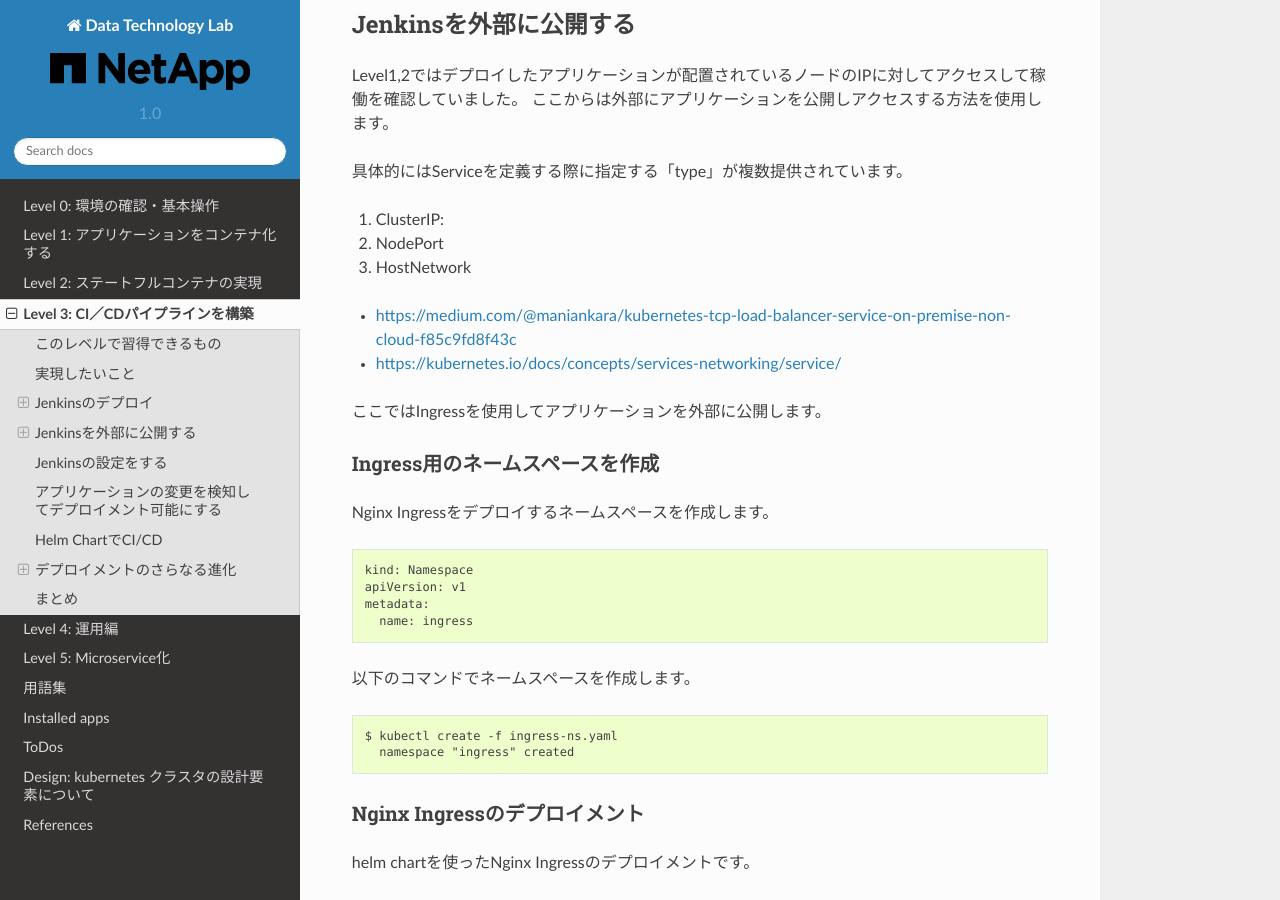
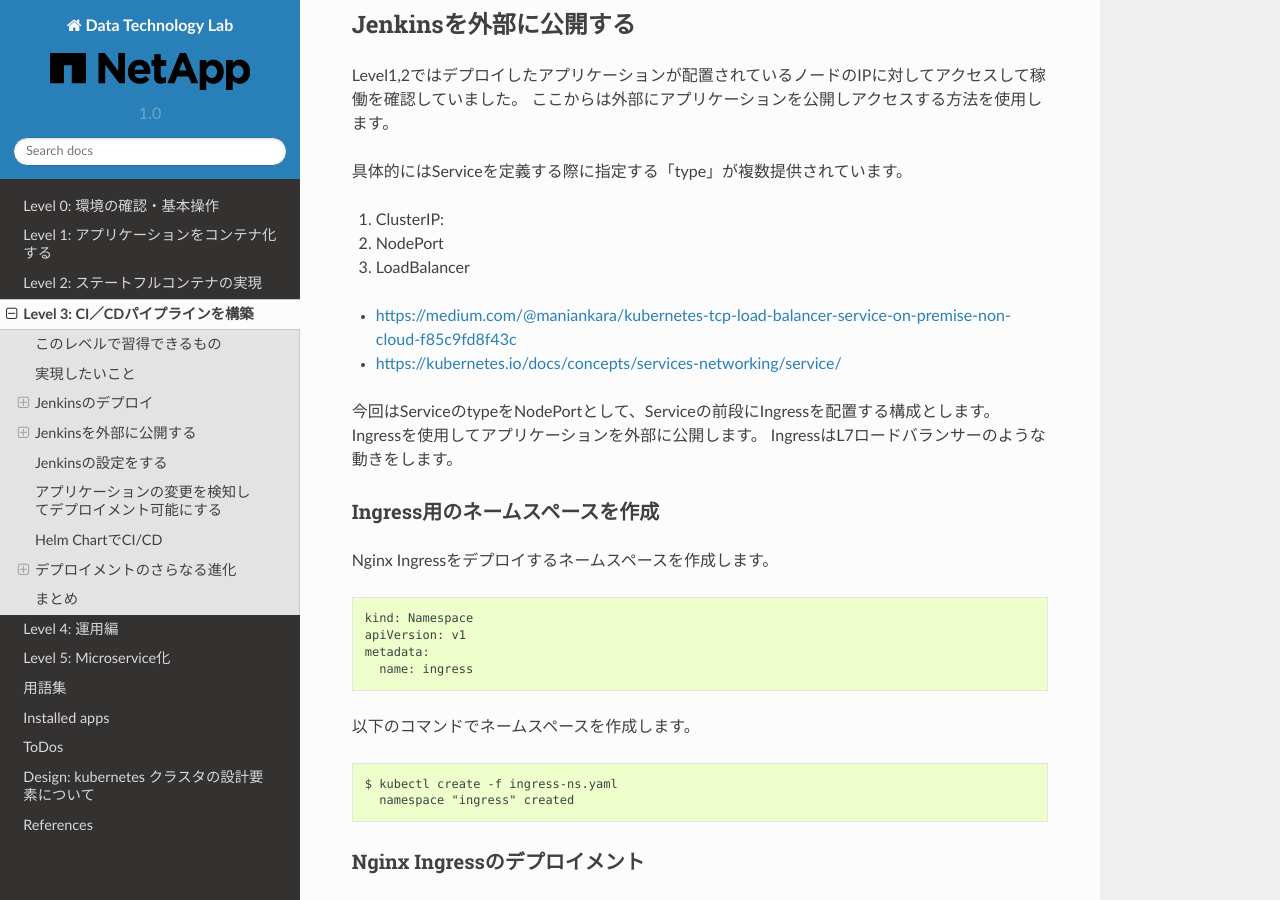
Before and after one commit to NetAppJpTechTeam/NetAppDigitalTransformationLab, a Sphinx documentation site: the page built from docs/source/Level3/index.rst, in a window 1280 px wide and 900 px high, scrolled down 4347 px. Built offline with Sphinx 7.4.7 and the Read the Docs theme 2.0.0, drawn with Linux system fonts in a browser that asks for light colours; some of the changed text lies outside the part shown.

Commit message:
fix typo

```diff
--- a/docs/source/Level3/index.rst
+++ b/docs/source/Level3/index.rst
@@ -75,13 +75,14 @@
 
 #. ClusterIP:
 #. NodePort
-#. HostNetwork
+#. LoadBalancer
 
 - https://medium.com/@maniankara/kubernetes-tcp-load-balancer-service-on-premise-non-cloud-f85c9fd8f43c
 - https://kubernetes.io/docs/concepts/services-networking/service/
 
-
-ここではIngressを使用してアプリケーションを外部に公開します。
+今回はServiceのtypeをNodePortとして、Serviceの前段にIngressを配置する構成とします。
+Ingressを使用してアプリケーションを外部に公開します。
+IngressはL7ロードバランサーのような動きをします。
 
 .. include:: ingress.rst
 
@@ -133,6 +134,12 @@
 
 個別のアプリケーションデプロイメントからHelm Chartを使ったデプロイメントに変更します。
 
+作成したコンテナをHelm Chartを使ってデプロイするようにします。
+
+Helm Chartの開発ガイドは以下のURLを確認ください。
+
+https://docs.helm.sh/chart_template_guide/#the-chart-template-developer-s-guide
+
 
 デプロイメントのさらなる進化
 =============================================================
```
